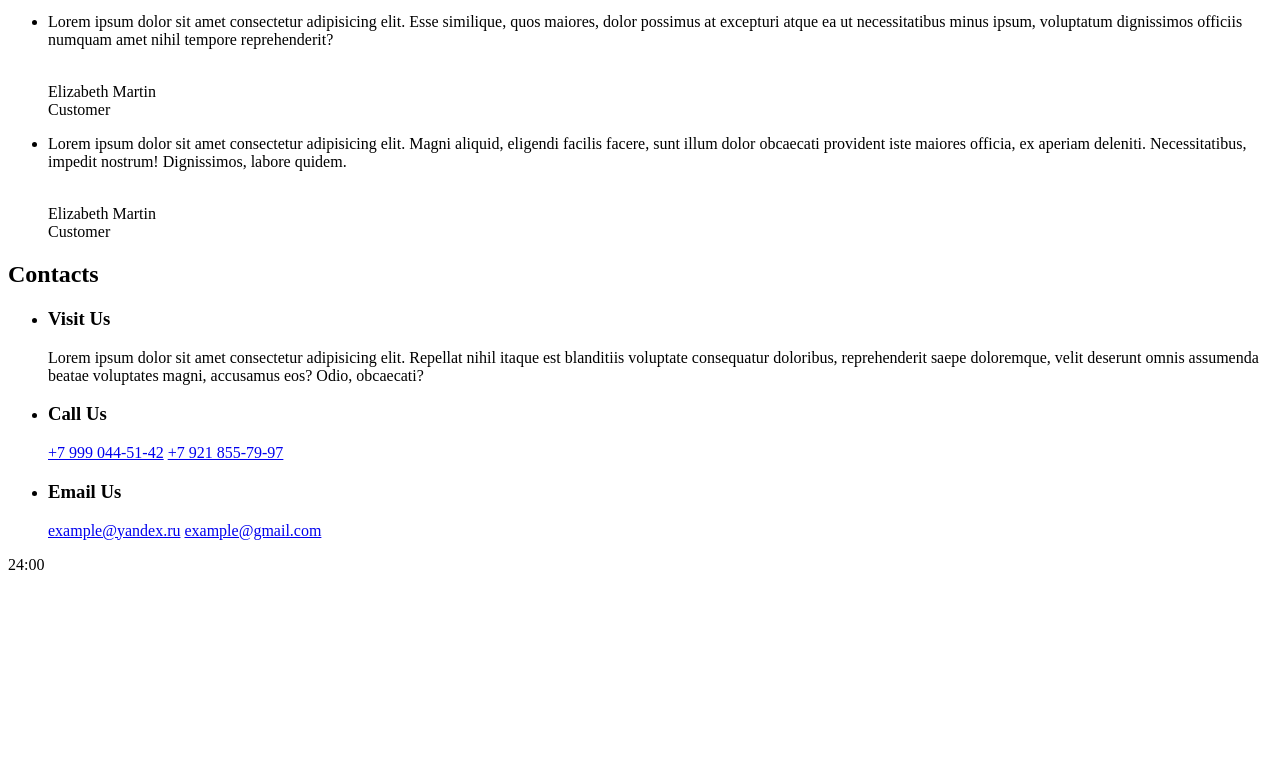
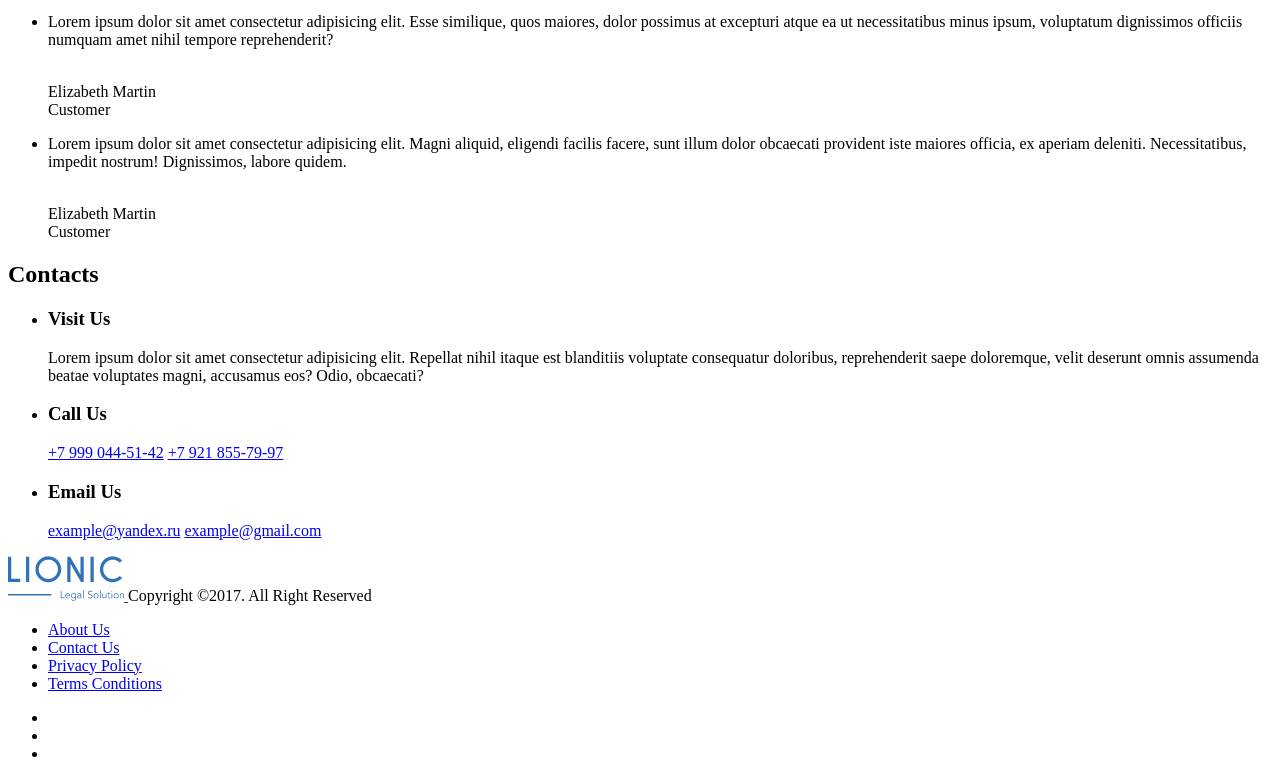
Before and after one commit to comcur/05_Layout_Lecture, a plain HTML site: page index.html in a window 1280 px wide. Shown: the part 1249-2028 px from the top of the page. Before the commit the page ends 1831 px from the top, so only its background shows below. Drawn offline with Linux system fonts and the light colour scheme.

Commit message:
200520-html-end

```diff
--- a/index.html
+++ b/index.html
@@ -203,11 +203,61 @@
 			</div>
 		</section>
 
-		<section>
+		<section class="section-form">
 			<!-- Пока пропускаем-->
 		</section>
 	</main>
+
+	<footer class="footer">
+		<div class="container">
+			<div class="footer-left">
+				<a href="">
+					<img src="img/Logo.png" alt="Logo">
+				</a>
+				<span class="footer-copy">
+					Copyright ©2017. All Right Reserved
+				</span>
+			</div>
+
+			<div class="footer-right">
+				<nav class="footer-nav">
+					<ul class="footer-list">
+						<li class="footer-item">
+							<a href="#" class="footer-link">
+								About Us
+							</a>
+						</li>
+						<li class="footer-item">
+							<a href="#" class="footer-link">
+								Contact Us
+							</a>
+						</li>
+						<li class="footer-item">
+							<a href="#" class="footer-link">
+								Privacy Policy
+							</a>
+						</li>
+						<li class="footer-item">
+							<a href="#" class="footer-link">
+								Terms Conditions
+							</a>
+						</li>
+					</ul>
+					<ul class="social-list">
+						<li class="social-item">
+							<a href="#" class="social-link social-link-twitter"></a>
+						</li>
+						<li class="social-item">
+							<a href="#" class="social-link social-link-linkedin"></a>
+						</li>
+						<li class="social-item">
+							<a href="#" class="social-link social-link-email"></a>
+						</li>
+					</ul>
+				</nav>
+			</div>
+		</div>
+	</footer>
 </body>
-24:00
 
 </html>
```
